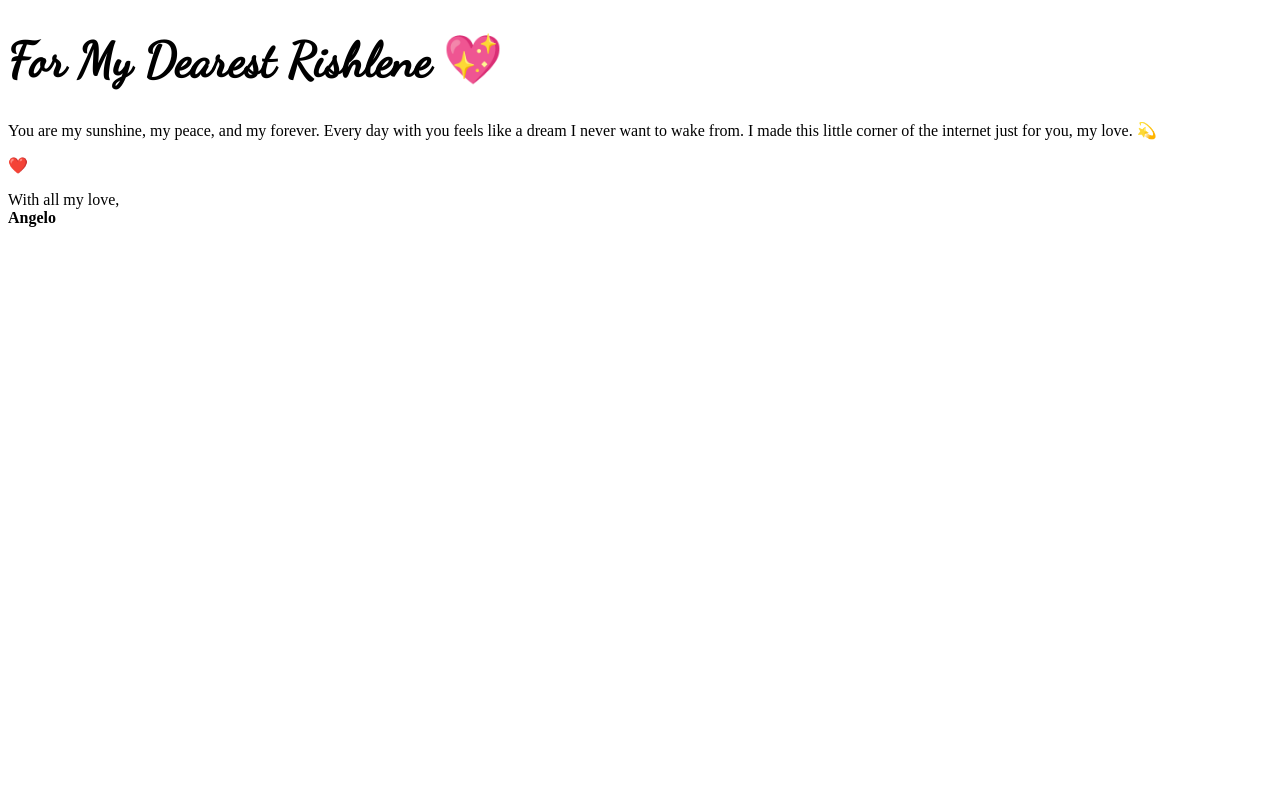
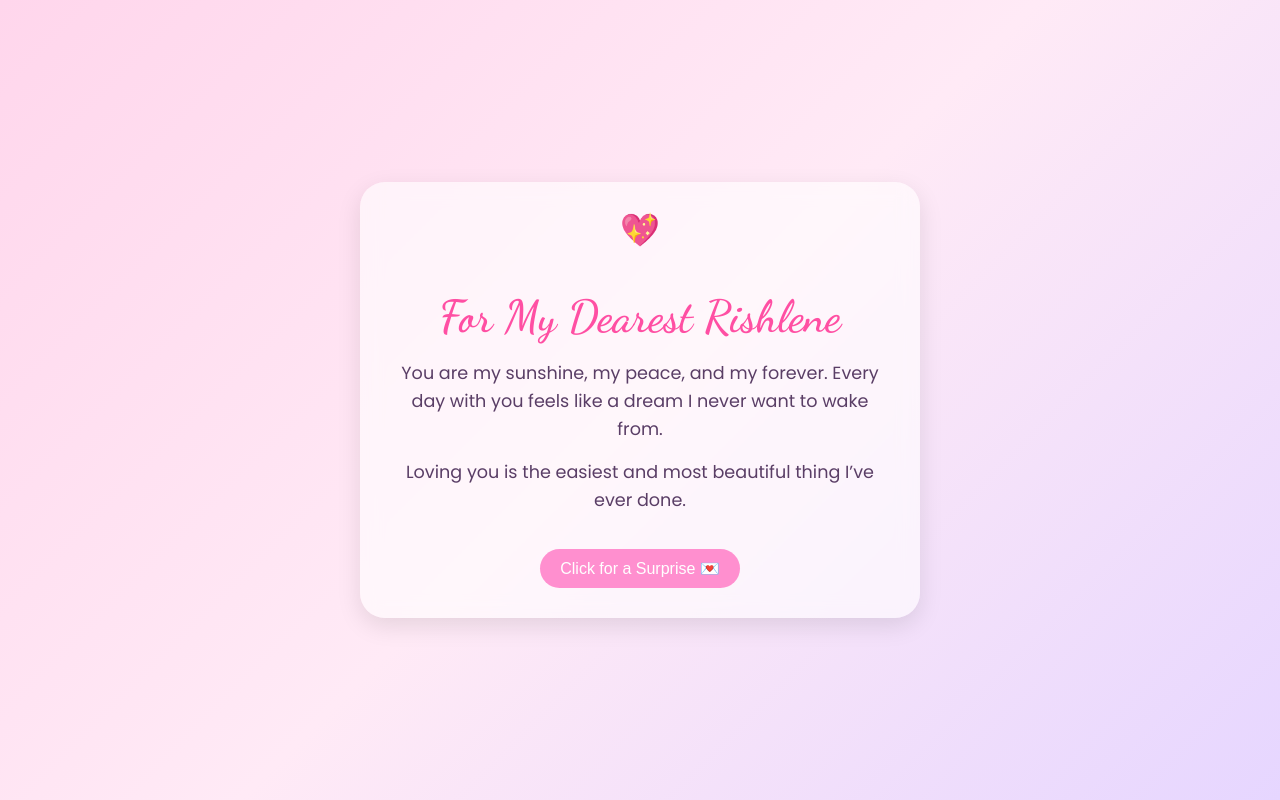
Before and after one commit to aneloregala/Rish, a plain HTML site: page index.html in a window 1280 px wide. Drawn offline with Linux system fonts and the light colour scheme.

Commit message:
Update index.html

```diff
--- a/index.html
+++ b/index.html
@@ -1,27 +1,125 @@
+<!DOCTYPE html>
 <!DOCTYPE html>
 <html lang="en">
-<link href="https://fonts.googleapis.com/css2?family=Dancing+Script&display=swap" rel="stylesheet">
-<style>
-  h1 { font-family: 'Dancing Script', cursive; font-size: 3rem; }
-</style>
 <head>
   <meta charset="UTF-8">
   <meta name="viewport" content="width=device-width, initial-scale=1.0">
-  <title>For My Love, Rishlene ❤️</title>
-  <link rel="stylesheet" href="style.css">
+  <title>For My Rishlene 💕</title>
+
+  <!-- Cute Fonts -->
+  <link href="https://fonts.googleapis.com/css2?family=Dancing+Script:wght@600&family=Poppins:wght@300;400&display=swap" rel="stylesheet">
+
+  <style>
+    body {
+      margin: 0;
+      padding: 0;
+      background: linear-gradient(135deg, #ffd6ec, #ffeaf6, #e6d6ff);
+      font-family: 'Poppins', sans-serif;
+      display: flex;
+      justify-content: center;
+      align-items: center;
+      min-height: 100vh;
+      overflow: hidden;
+    }
+
+    .container {
+      text-align: center;
+      width: 90%;
+      max-width: 500px;
+      padding: 30px;
+      background: rgba(255, 255, 255, 0.6);
+      backdrop-filter: blur(10px);
+      border-radius: 25px;
+      box-shadow: 0 8px 25px rgba(0,0,0,0.1);
+      animation: fadeIn 2s ease-in-out;
+    }
+
+    h1 {
+      font-family: 'Dancing Script', cursive;
+      font-size: 2.8rem;
+      color: #ff4fa3;
+      margin-bottom: 10px;
+    }
+
+    p {
+      font-size: 1.1rem;
+      color: #5a3e66;
+      line-height: 1.6;
+      margin: 15px 0;
+    }
+
+    .heart {
+      font-size: 2rem;
+      animation: float 3s infinite ease-in-out;
+    }
+
+    button {
+      margin-top: 20px;
+      padding: 10px 20px;
+      border: none;
+      border-radius: 20px;
+      background: #ff8fcf;
+      color: white;
+      font-size: 1rem;
+      cursor: pointer;
+      transition: transform 0.2s ease, background 0.2s ease;
+    }
+
+    button:hover {
+      transform: scale(1.1);
+      background: #ff6fb5;
+    }
+
+    .hidden-message {
+      margin-top: 15px;
+      display: none;
+      font-weight: 400;
+      color: #ff4fa3;
+    }
+
+    @keyframes fadeIn {
+      from { opacity: 0; transform: translateY(20px); }
+      to { opacity: 1; transform: translateY(0); }
+    }
+
+    @keyframes float {
+      0% { transform: translateY(0px); }
+      50% { transform: translateY(-8px); }
+      100% { transform: translateY(0px); }
+    }
+
+    /* Mobile adjustments */
+    @media (max-width: 480px) {
+      h1 { font-size: 2rem; }
+      p { font-size: 1rem; }
+    }
+  </style>
 </head>
+
 <body>
   <div class="container">
-    <h1>For My Dearest Rishlene 💖</h1>
-    <p class="message">
+    <div class="heart">💖</div>
+    <h1>For My Dearest Rishlene</h1>
+    <p>
       You are my sunshine, my peace, and my forever.
       Every day with you feels like a dream I never want to wake from.
-      I made this little corner of the internet just for you, my love. 💫
     </p>
-    <div class="heart">❤️</div>
-    <p class="footer">With all my love, <br><strong>Angelo</strong></p>
+
+    <p>
+      Loving you is the easiest and most beautiful thing I’ve ever done.
+    </p>
+
+    <button onclick="showMessage()">Click for a Surprise 💌</button>
+
+    <p class="hidden-message" id="surprise">
+      I will always choose you. In every lifetime. In every universe. 💕
+    </p>
   </div>
 
-  <script src="script.js"></script>
+  <script>
+    function showMessage() {
+      document.getElementById("surprise").style.display = "block";
+    }
+  </script>
 </body>
 </html>
```
